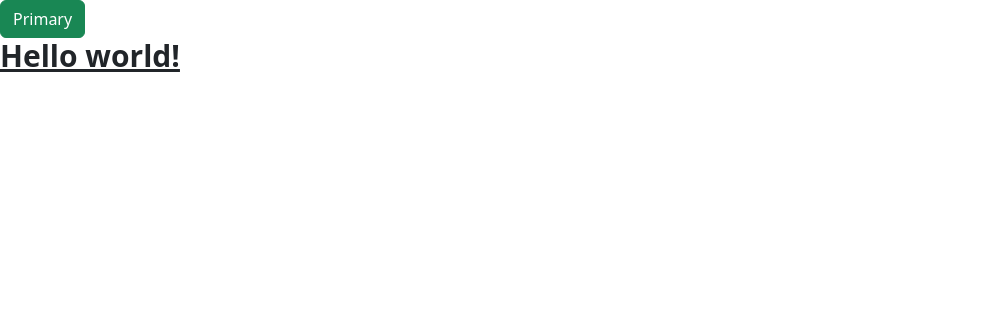
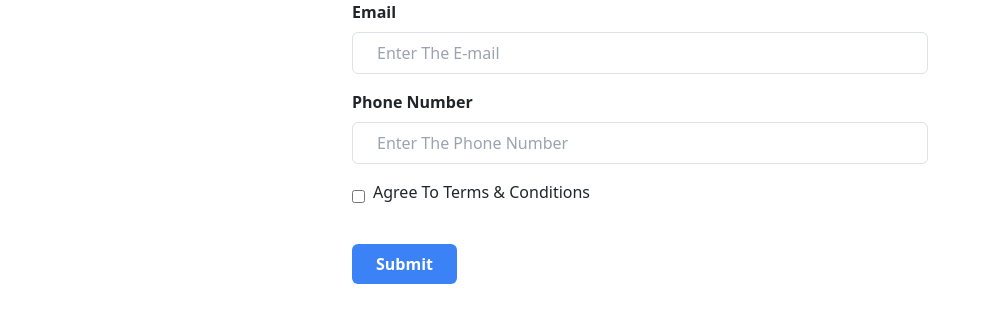
Before and after one commit to ManiElayamurugan/assessment, an Angular app: page / in a window 1280 px wide. Shown: the top 322 px of the page, without its empty margins (0-991 px from the left). Built offline with nearby package versions, Linux system fonts and the light colour scheme.

Commit message:
fix: login layout

```diff
--- a/src/app/app-routing.module.ts
+++ b/src/app/app-routing.module.ts
@@ -1,7 +1,12 @@
 import { NgModule } from '@angular/core';
 import { RouterModule, Routes } from '@angular/router';
 
-const routes: Routes = [];
+const routes: Routes = [
+  {
+    path: '',
+    loadChildren: () => import('./pages/pages.module').then((m) => m.PagesModule),
+  }
+];
 
 @NgModule({
   imports: [RouterModule.forRoot(routes)],
--- a/src/app/app.component.html
+++ b/src/app/app.component.html
@@ -1,5 +1 @@
-<button type="button" class="btn btn-success">Primary</button>
-<h1 class="text-3xl font-bold underline">
-    Hello world!
-  </h1>
 <router-outlet></router-outlet>
--- /dev/null
+++ b/src/app/pages/login/login.component.html
@@ -0,0 +1,27 @@
+    <div>
+    <div class="mx-auto max-w-xl">
+
+      <form class="space-y-4">
+        <div class="mb-3">
+          <label class="block font-bold">Email</label>
+          <input type="email" placeholder="Enter The E-mail" class="border border-gray-300 rounded px-4 py-2 w-full" formControlName="email">
+        </div>
+
+        <div class="mb-3">
+          <label class="block font-bold">Phone Number</label>
+          <input type="number" placeholder="Enter The Phone Number" class="border border-gray-300 rounded px-4 py-2 w-full" formControlName="phoneNumber">
+        </div>
+
+
+        <div class="mb-3">
+          <div class="flex items-center">
+            <input class="form-checkbox border-gray-300 rounded" type="checkbox" formControlName="checkbox">
+            <label class="ml-2">Agree To Terms & Conditions</label>
+          </div>
+        </div>
+
+        <button type="submit" class="bg-blue-500 hover:bg-blue-700 text-white font-bold py-2 px-4 rounded">Submit</button>
+      </form>
+
+    </div>
+  </div>
```
Also changed, not shown: src/app/pages/login/login.component.ts (added, +10 -0 lines), src/app/pages/pages-routing.module.ts (added, +16 -0 lines), src/app/pages/pages.module.ts (added, +17 -0 lines), src/app/pages/login/login.component.scss (added), 1 other file (tests, documents, lock files or other folders).
